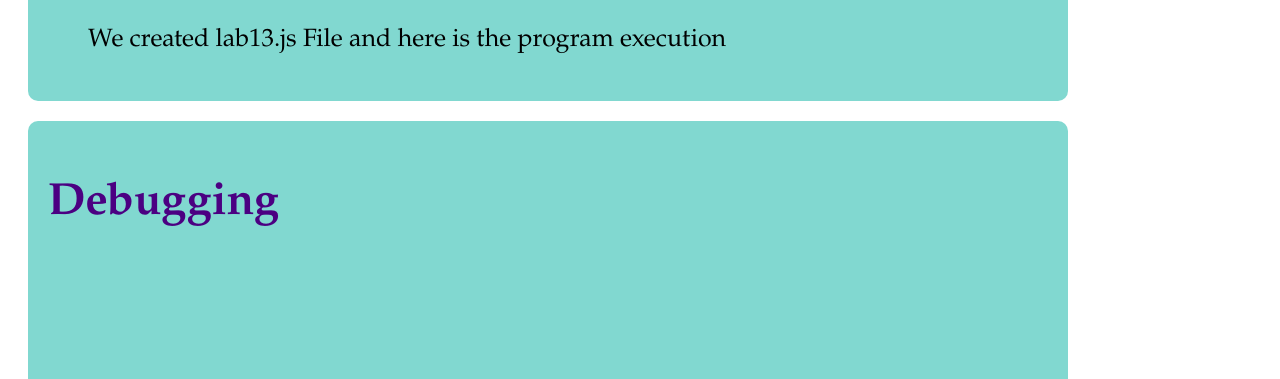
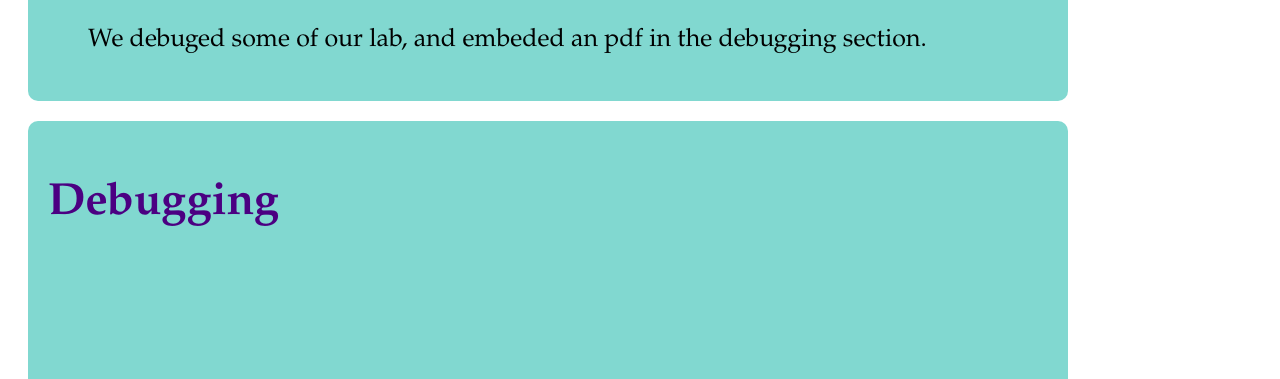
Before and after one commit to Yuwei-Mao/art101, a plain HTML site: page lab14/index.html in a window 1280 px wide. Shown: the part 721-1100 px from the top of the page. Drawn offline with Linux system fonts and the light colour scheme.

Commit message:
Update index.html

```diff
--- a/lab14/index.html
+++ b/lab14/index.html
@@ -21,7 +21,7 @@
 
     <div id="Results">
       <h2>Results</h2>
-      <p>We created lab13.js File and here is the program execution</p>
+      <p>We debuged some of our lab, and embeded an pdf in the debugging section.</p>
     </div>
     <div id="Debugging" class="deb">
       <h2>Debugging</h2>
```
